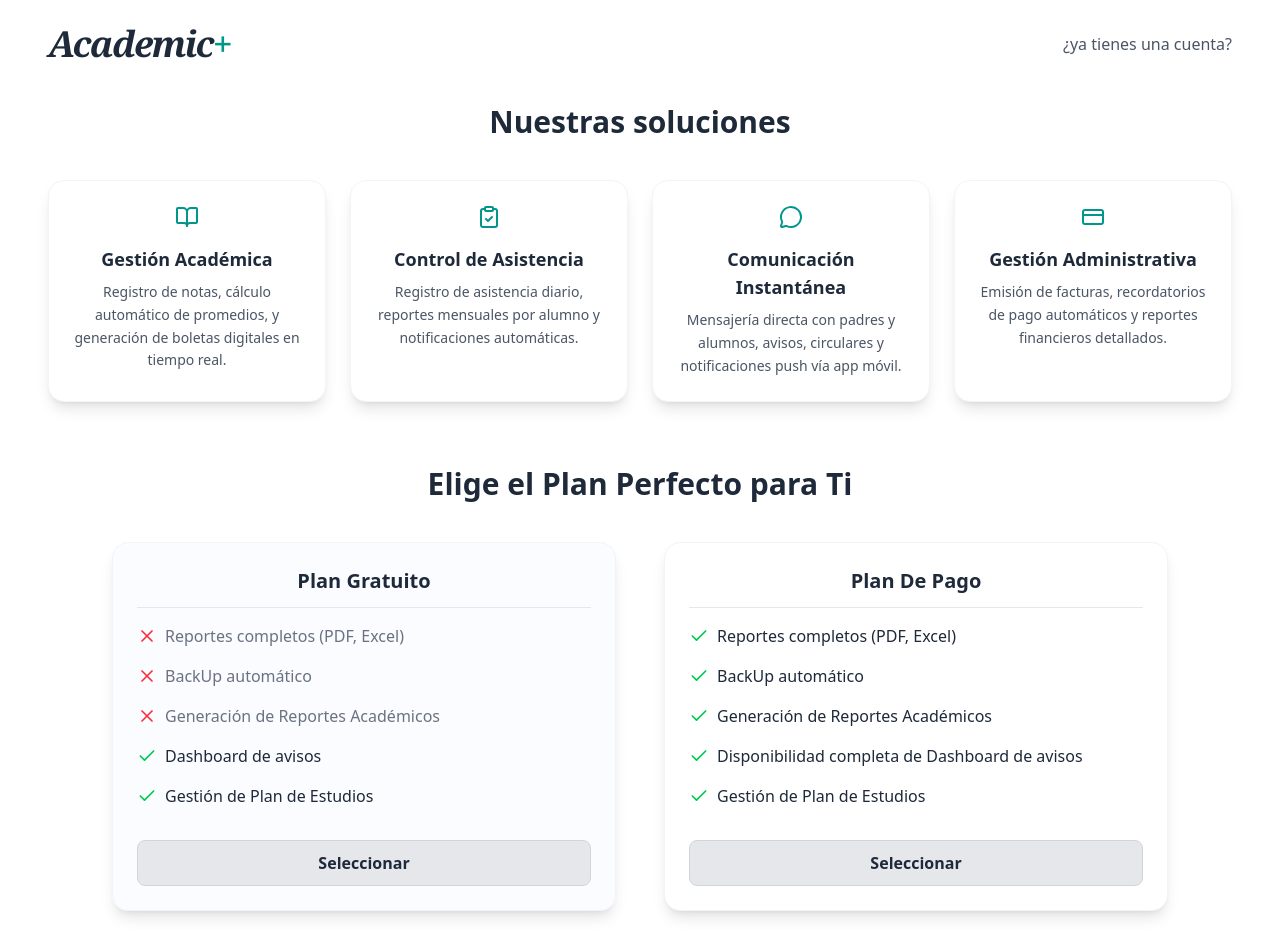
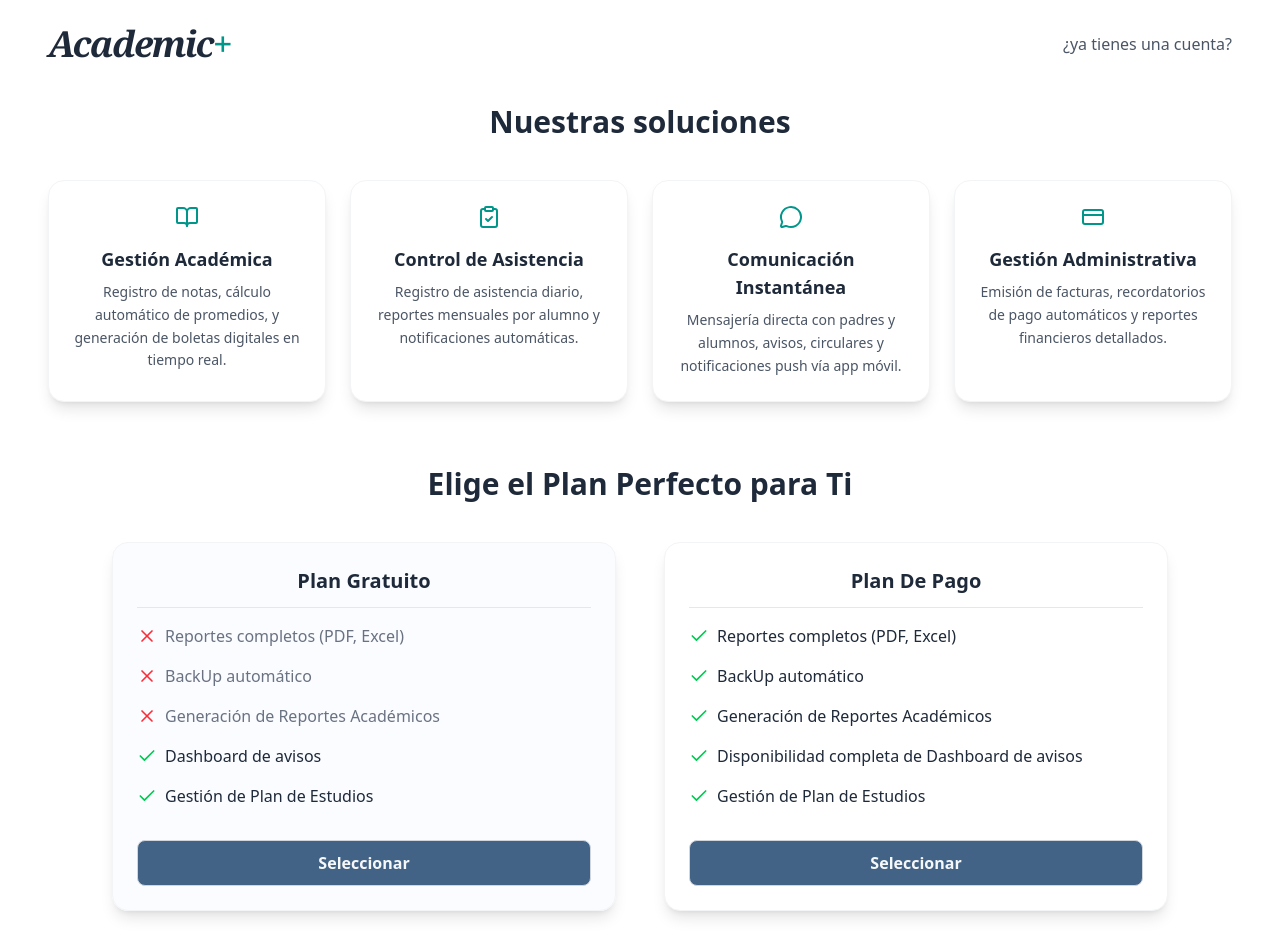
Before and after one commit to LuisJoseCastro/Sistema-Control-Esdcolar, a React (Vite) app in the folder Control-Escolar-Front/: page / in a window 1280 px wide. Shown: the top 952 px of the page. Built offline with nearby package versions, Linux system fonts and the light colour scheme.

Commit message:
UPDATE: Se actualizon los estilos del archivo 'Button.tsx' con la nueva paleta de colores integrada recientemente.

```diff
--- a/Control-Escolar-Front/src/components/ui/Button.tsx
+++ b/Control-Escolar-Front/src/components/ui/Button.tsx
@@ -21,16 +21,16 @@ interface ButtonProps extends ButtonHTMLAttributes<HTMLButtonElement> {
 const getVariantClasses = (variant: ButtonVariant) => {
   switch (variant) {
     case 'gradient': // Visto en el botón "Empezar Ahora" y "Guardar Calificaciones"
-      return `bg-gradient-to-r from-teal-500 to-cyan-600 hover:from-teal-600 hover:to-cyan-700
-              text-white shadow-md hover:shadow-lg focus:ring-4 focus:ring-cyan-300 focus:ring-opacity-75`;
+      return `bg-main-800 hover:bg-main-900
+              text-whiteBg-50 shadow-md hover:shadow-lg focus:ring-4 focus:ring-grayDark-500 focus:ring-opacity-75 cursor-pointer`;
     case 'primary': // Visto en botones "Enviar" y "Iniciar Sesión" (Azul Oscuro)
-      return `bg-blue-600 hover:bg-blue-700 text-white shadow-md focus:ring-4 focus:ring-blue-300`;
+      return `bg-main-800 hover:bg-main-900 text-whiteBg-50 shadow-md focus:ring-4 focus:ring-grayDark-500 cursor-pointer`;
     case 'secondary': // Visto en botón "Limpiar" o acciones menos prioritarias (Gris/Claro)
-      return `bg-gray-200 hover:bg-gray-300 text-gray-800 border border-gray-300`;
+      return `bg-main-600 hover:bg-main-700 text-whiteBg-50 border border-gray-300 cursor-pointer`;
     case 'ghost': // Visto en la barra lateral o botones de texto plano (Transparente)
-      return `bg-transparent hover:bg-gray-100 text-blue-600 border border-transparent`;
+      return `bg-transparent hover:bg-main-600 text-whiteBg-50 border border-transparent cursor-pointer`;
     default:
-      return 'bg-blue-600 hover:bg-blue-700 text-white';
+      return 'bg-main-600 hover:bg-main-700 text-whiteBg-50 cursor-pointer';
   }
 };
 
--- a/Control-Escolar-Front/src/index.css
+++ b/Control-Escolar-Front/src/index.css
@@ -40,8 +40,8 @@ body {
   --color-grayDark-100: #eef0f0;
   --color-grayDark-200: #d9dede;
   --color-grayDark-300: #aab7b7; /* ESTE ES EL COLOR ORIGINAL */
-  --color-grayDark-200: #90a0a0;
-  --color-grayDark-200: #728585;
+  --color-grayDark-400: #90a0a0;
+  --color-grayDark-500: #728585;
 
   /* Color Gris Claro */
   --color-grayLight-100: #eeeff0;
```
